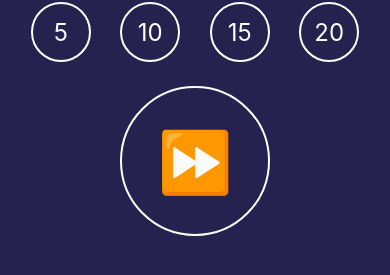
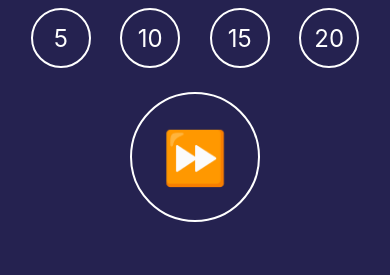
Before and after one commit to ProMehedi/rn-focusTime, a React Native app: screen / in a window 390 px wide. Shown: the part 335-610 px from the top of the page. Built offline with nearby package versions, Linux system fonts and the light colour scheme.

Commit message:
Keeping The App Awake

```diff
--- a/package.json
+++ b/package.json
@@ -9,6 +9,7 @@
   },
   "dependencies": {
     "expo": "~42.0.1",
+    "expo-keep-awake": "~9.2.0",
     "expo-status-bar": "~1.0.4",
     "react": "16.13.1",
     "react-dom": "16.13.1",
--- a/src/features/timer/Timer.js
+++ b/src/features/timer/Timer.js
@@ -1,10 +1,10 @@
 import React from 'react'
 import { StyleSheet, Text, View } from 'react-native'
+import * as Progress from 'react-native-progress'
+import { useKeepAwake } from 'expo-keep-awake'
 
 import CountDown from '../../components/CountDown'
 import RoundedButton from '../../components/RoundedButton'
-import * as Progress from 'react-native-progress'
-
 import { colors } from '../../utils/Colors'
 import { fontSize, spacing } from '../../utils/Sizes'
 import Timing from './Timing'
@@ -13,6 +13,8 @@ const Timer = ({ focusSubject }) => {
   const [minutes, setMinutes] = React.useState(5)
   const [isStarted, setIsStarted] = React.useState(false)
   const [progress, setProgress] = React.useState(1)
+
+  useKeepAwake()
 
   const onProgress = (value) => {
     setProgress(value)
@@ -49,7 +51,7 @@ const Timer = ({ focusSubject }) => {
       <View style={styles.btnWrapper}>
         <RoundedButton
           title={isStarted ? '⏸' : '⏩'}
-          size={150}
+          size={130}
           onPress={() => setIsStarted(!isStarted)}
         />
       </View>
```
